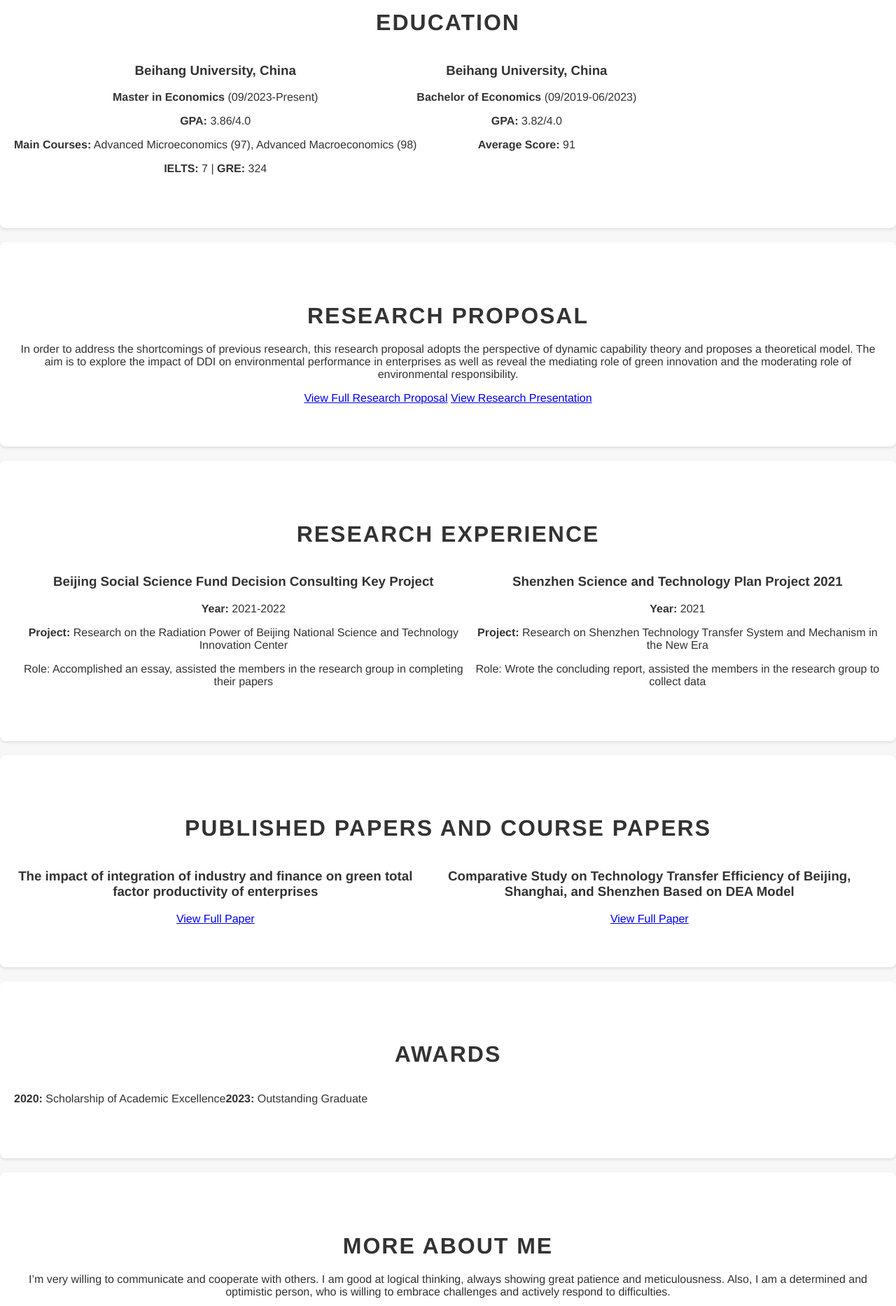
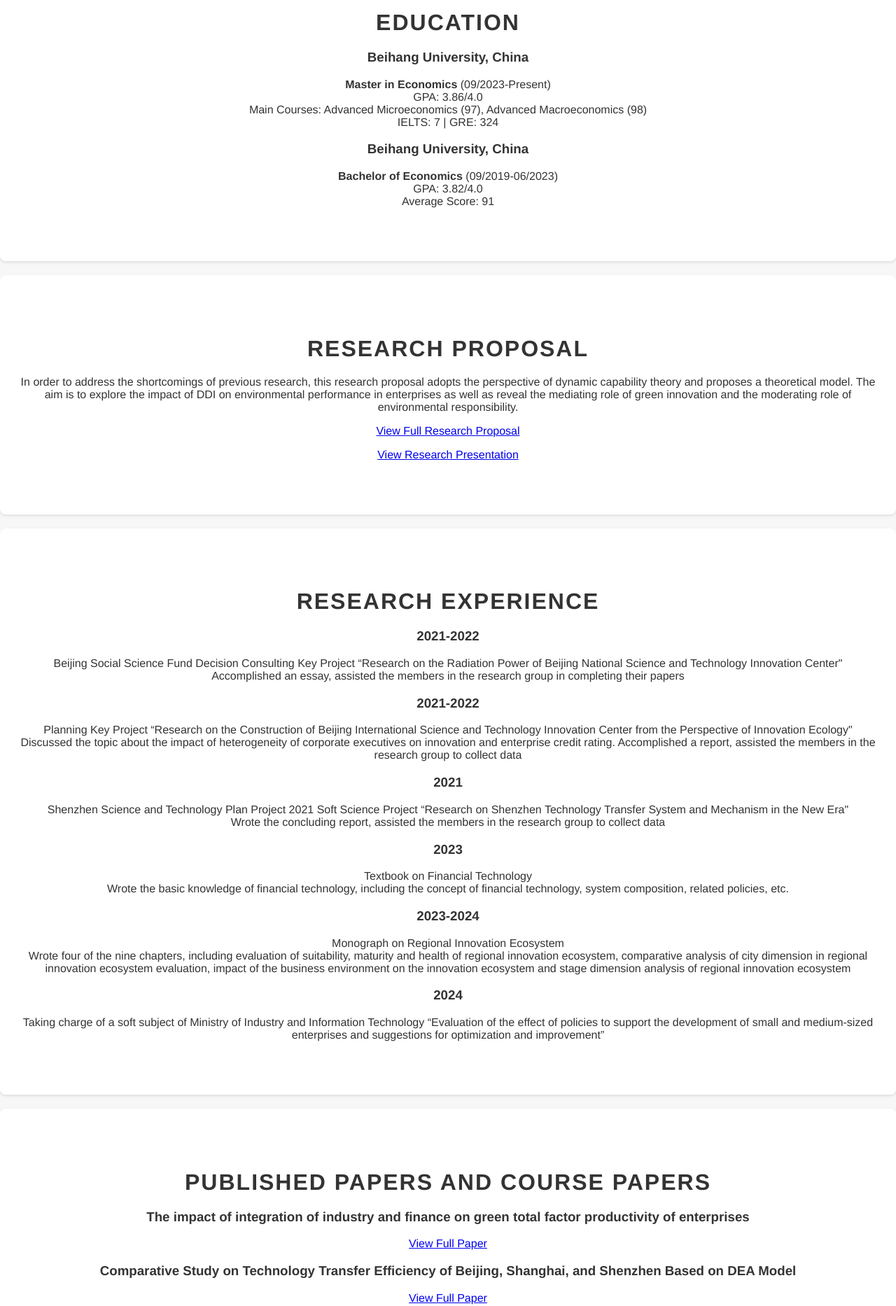
Before and after one commit to MightyTAL/trytry, a plain HTML site: page index.html in a window 1280 px wide. Shown: the part 840-2706 px from the top of the page at 70% size. Drawn offline with Linux system fonts and the light colour scheme.

Commit message:
Update index.html

```diff
--- a/index.html
+++ b/index.html
@@ -1,16 +1,19 @@
 <!DOCTYPE html>
 <html lang="en">
+
 <head>
     <meta charset="UTF-8">
     <meta name="viewport" content="width=device-width, initial-scale=1.0">
     <title>Personal Website - Aoling Tang</title>
     <link rel="stylesheet" href="styles.css">
 </head>
+
 <body>
 
     <!-- Header Section -->
     <header class="chanel-header">
-        <nav class="chanel-nav">
+        <div class="chanel-background"></div>
+        <div class="chanel-nav">
             <ul>
                 <li><a href="#home">Home</a></li>
                 <li><a href="#about-me">About Me</a></li>
@@ -20,8 +23,8 @@
                 <li><a href="#awards">Awards</a></li>
                 <li><a href="#more-about-me">More About Me</a></li>
             </ul>
-        </nav>
-        <div class="chanel-profile-container">
+        </div>
+        <div class="profile-container">
             <img src="your-photo.jpg" alt="Profile Photo" class="profile-photo">
             <h1>Aoling Tang</h1>
             <p>“浮舟沧海 立马昆仑”<br>(Sailing across the vast sea, standing tall on the Kunlun Mountains)</p>
@@ -33,25 +36,20 @@
         <h2>About Me</h2>
         <p>Hi! My name is Aoling TANG, a postgraduate student majoring in economics at Beihang University, China. I’m very happy to meet you here!</p>
         <p>My research interest is in innovation, environmental sustainability, organizations, corporate governance, and corporate social responsibility.</p>
-        <a href="https://drive.google.com/file/d/1MyAbioFwDVHQhoy_vqNKt9wUCiodXTsL/view?usp=share_lin" target="_blank" class="btn">View My CV</a>
+        <a href="https://drive.google.com/file/d/1MyAbioFwDVHQhoy_vqNKt9wUCiodXTsL/view?usp=share_link" target="_blank" class="btn">View My CV</a>
     </section>
 
     <!-- Education Section -->
     <section id="education" class="chanel-section">
         <h2>Education</h2>
-        <div class="chanel-grid">
-            <div class="chanel-card">
+        <div class="education-grid">
+            <div class="education-item">
                 <h3>Beihang University, China</h3>
-                <p><strong>Master in Economics</strong> (09/2023-Present)</p>
-                <p><strong>GPA:</strong> 3.86/4.0</p>
-                <p><strong>Main Courses:</strong> Advanced Microeconomics (97), Advanced Macroeconomics (98)</p>
-                <p><strong>IELTS:</strong> 7 | <strong>GRE:</strong> 324</p>
+                <p><strong>Master in Economics</strong> (09/2023-Present)<br>GPA: 3.86/4.0<br>Main Courses: Advanced Microeconomics (97), Advanced Macroeconomics (98)<br>IELTS: 7 | GRE: 324</p>
             </div>
-            <div class="chanel-card">
+            <div class="education-item">
                 <h3>Beihang University, China</h3>
-                <p><strong>Bachelor of Economics</strong> (09/2019-06/2023)</p>
-                <p><strong>GPA:</strong> 3.82/4.0</p>
-                <p><strong>Average Score:</strong> 91</p>
+                <p><strong>Bachelor of Economics</strong> (09/2019-06/2023)<br>GPA: 3.82/4.0<br>Average Score: 91</p>
             </div>
         </div>
     </section>
@@ -60,40 +58,60 @@
     <section id="research" class="chanel-section">
         <h2>Research Proposal</h2>
         <p>In order to address the shortcomings of previous research, this research proposal adopts the perspective of dynamic capability theory and proposes a theoretical model. The aim is to explore the impact of DDI on environmental performance in enterprises as well as reveal the mediating role of green innovation and the moderating role of environmental responsibility.</p>
-        <a href="https://drive.google.com/file/d/14b9DNDL5TTIECZZ73oHYkjEwAtSKbRw_/view?usp=share_link" target="_blank" class="btn">View Full Research Proposal</a>
-        <a href="https://docs.google.com/presentation/d/1xWeIpuT4AUfXbUePcwKfG12AlREksRVX/edit?usp=share_link" target="_blank" class="btn">View Research Presentation</a>
+        <p><a href="https://drive.google.com/file/d/14b9DNDL5TTIECZZ73oHYkjEwAtSKbRw_/view?usp=share_link" target="_blank" class="btn">View Full Research Proposal</a></p>
+        <p><a href="https://docs.google.com/presentation/d/1xWeIpuT4AUfXbUePcwKfG12AlREksRVX/edit?usp=share_link" target="_blank" class="btn">View Research Presentation</a></p>
     </section>
 
     <!-- Research Experience Section -->
     <section id="research-experience" class="chanel-section">
         <h2>Research Experience</h2>
-        <div class="chanel-grid">
-            <div class="chanel-card">
-                <h3>Beijing Social Science Fund Decision Consulting Key Project</h3>
-                <p><strong>Year:</strong> 2021-2022</p>
-                <p><strong>Project:</strong> Research on the Radiation Power of Beijing National Science and Technology Innovation Center</p>
-                <p>Role: Accomplished an essay, assisted the members in the research group in completing their papers</p>
+        <div class="experience-grid">
+            <div class="experience-item">
+                <h3>2021-2022</h3>
+                <p>Beijing Social Science Fund Decision Consulting Key Project “Research on the Radiation Power of Beijing National Science and Technology Innovation Center"<br>Accomplished an essay, assisted the members in the research group in completing their papers</p>
             </div>
-            <div class="chanel-card">
-                <h3>Shenzhen Science and Technology Plan Project 2021</h3>
-                <p><strong>Year:</strong> 2021</p>
-                <p><strong>Project:</strong> Research on Shenzhen Technology Transfer System and Mechanism in the New Era</p>
-                <p>Role: Wrote the concluding report, assisted the members in the research group to collect data</p>
+            <div class="experience-item">
+                <h3>2021-2022</h3>
+                <p>Planning Key Project “Research on the Construction of Beijing International Science and Technology Innovation Center from the Perspective of Innovation Ecology"<br>Discussed the topic about the impact of heterogeneity of corporate executives on innovation and enterprise credit rating. Accomplished a report, assisted the members in the research group to collect data</p>
+            </div>
+            <div class="experience-item">
+                <h3>2021</h3>
+                <p>Shenzhen Science and Technology Plan Project 2021 Soft Science Project “Research on Shenzhen Technology Transfer System and Mechanism in the New Era"<br>Wrote the concluding report, assisted the members in the research group to collect data</p>
+            </div>
+            <div class="experience-item">
+                <h3>2023</h3>
+                <p>Textbook on Financial Technology<br>Wrote the basic knowledge of financial technology, including the concept of financial technology, system composition, related policies, etc.</p>
+            </div>
+            <div class="experience-item">
+                <h3>2023-2024</h3>
+                <p>Monograph on Regional Innovation Ecosystem<br>Wrote four of the nine chapters, including evaluation of suitability, maturity and health of regional innovation ecosystem, comparative analysis of city dimension in regional innovation ecosystem evaluation, impact of the business environment on the innovation ecosystem and stage dimension analysis of regional innovation ecosystem</p>
+            </div>
+            <div class="experience-item">
+                <h3>2024</h3>
+                <p>Taking charge of a soft subject of Ministry of Industry and Information Technology “Evaluation of the effect of policies to support the development of small and medium-sized enterprises and suggestions for optimization and improvement”</p>
             </div>
         </div>
     </section>
 
-    <!-- Publications Section -->
+    <!-- Published Papers Section -->
     <section id="publications" class="chanel-section">
         <h2>Published Papers and Course Papers</h2>
-        <div class="chanel-grid">
-            <div class="chanel-card">
+        <div class="publications-grid">
+            <div class="publication-item">
                 <h3>The impact of integration of industry and finance on green total factor productivity of enterprises</h3>
                 <a href="https://drive.google.com/file/d/1mSZXs6TpGcA7P0VDK5ku_mhQSi_j5B4r/view?usp=share_link" target="_blank" class="btn">View Full Paper</a>
             </div>
-            <div class="chanel-card">
+            <div class="publication-item">
                 <h3>Comparative Study on Technology Transfer Efficiency of Beijing, Shanghai, and Shenzhen Based on DEA Model</h3>
                 <a href="https://drive.google.com/file/d/177Lqlb35UdxbgcnCZy0UkPLXpP8QultB/view?usp=share_link" target="_blank" class="btn">View Full Paper</a>
+            </div>
+            <div class="publication-item">
+                <h3>How does the integration of finance and industry affect green total factor productivity? A Micro-Exploration from China's Listed Firms</h3>
+                <a href="https://drive.google.com/file/d/1cwVs1mOKtEwmkfY5KSamilT-6TifY_r1/view?usp=share_link" target="_blank" class="btn">View Full Paper</a>
+            </div>
+            <div class="publication-item">
+                <h3>Research on the Impact of Institutional Discourse Power on Standard Internationalization</h3>
+                <a href="https://drive.google.com/file/d/1Kn9SCLSly_3gR2pBTl10C89Zb8ywjDDP/view?usp=share_link" target="_blank" class="btn">View Full Paper</a>
             </div>
         </div>
     </section>
@@ -101,12 +119,24 @@
     <!-- Awards Section -->
     <section id="awards" class="chanel-section">
         <h2>Awards</h2>
-        <div class="chanel-grid">
-            <div class="chanel-card">
-                <p><strong>2020:</strong> Scholarship of Academic Excellence</p>
+        <div class="awards-grid">
+            <div class="award-item">
+                <p><strong>2020</strong><br>Scholarship of Academic Excellence</p>
             </div>
-            <div class="chanel-card">
-                <p><strong>2023:</strong> Outstanding Graduate</p>
+            <div class="award-item">
+                <p><strong>2021</strong><br>Scholarship of Academic Excellence</p>
+            </div>
+            <div class="award-item">
+                <p><strong>2021</strong><br>Scholarship of Social Practice</p>
+            </div>
+            <div class="award-item">
+                <p><strong>2022</strong><br>Scholarship of Academic Excellence</p>
+            </div>
+            <div class="award-item">
+                <p><strong>2023</strong><br>Outstanding Graduate</p>
+            </div>
+            <div class="award-item">
+                <p><strong>2023</strong><br>Freshman Scholarship <strong>(Top 4%)</strong></p>
             </div>
         </div>
     </section>
@@ -114,10 +144,26 @@
     <!-- More About Me Section -->
     <section id="more-about-me" class="chanel-section">
         <h2>More About Me</h2>
-        <div class="chanel-about-me-details">
-            <p>I’m very willing to communicate and cooperate with others. I am good at logical thinking, always showing great patience and meticulousness. Also, I am a determined and optimistic person, who is willing to embrace challenges and actively respond to difficulties.</p>
+        <div class="more-about-me-grid">
+            <div class="more-about-me-item">
+                <h3>Strong Analytical Skills and Research Proficiency</h3>
+                <p>I have gained extensive experience in conducting rigorous research, developing advanced quantitative and analytical abilities. This enables me to contribute valuable insights to any research project or policy analysis.</p>
+            </div>
+            <div class="more-about-me-item">
+                <h3>Creative Thinking</h3>
+                <p>During my undergraduate studies, I actively generated new ideas while reading literature. I would discuss these ideas with my supervisor to determine if they were worth researching further, rather than relying solely on my tutor for selecting research topics.</p>
+            </div>
+            <div class="more-about-me-item">
+                <h3>Teamwork</h3>
+                <p>I possess excellent teamwork capabilities. For instance, during research class, I frequently assisted other classmates by collecting data or discussing their research challenges.</p>
+            </div>
+            <div class="more-about-me-item">
+                <h3>Persistence</h3>
+                <p>I can accept failure and continue working on a problem until I find a solution. Although I may not be the smartest student, I am a hard-working, self-driven, and persistent individual.</p>
+            </div>
         </div>
     </section>
 
 </body>
+
 </html>
```
